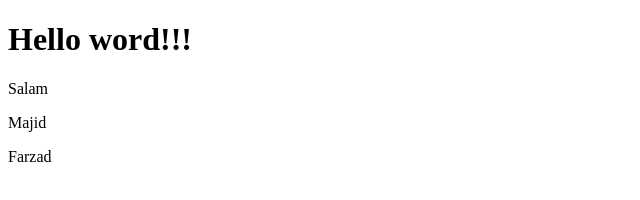
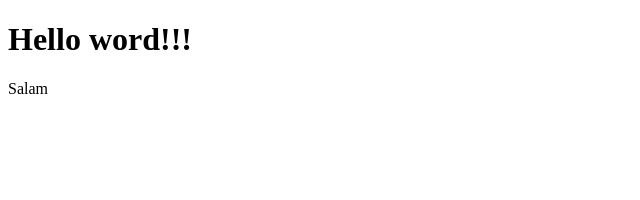
Before and after one commit to majidlx67/ci-cd-test, a plain HTML site: page index.html in a window 1280 px wide. Shown: the whole page, without its empty margins (0-640 px from the left). Drawn offline with Linux system fonts and the light colour scheme.

Commit message:
Update index.html

```diff
--- a/index.html
+++ b/index.html
@@ -7,7 +7,5 @@
 <body>
 <h1>Hello word!!!</h1>
 <p>Salam</p>
-    <p>Majid</p>
-    <p>Farzad</p>
 </body>
 </html>
```
